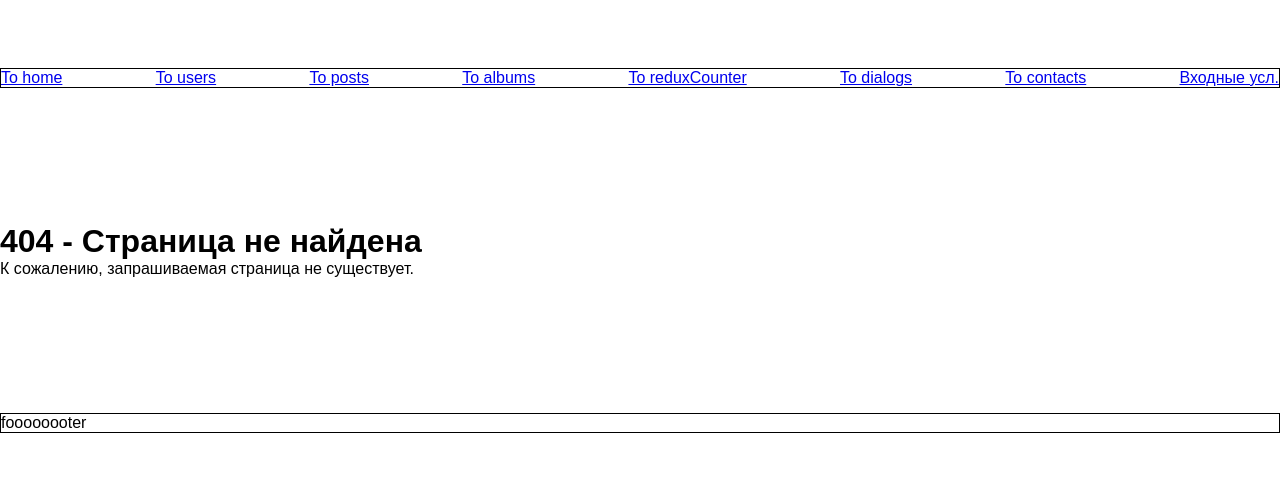
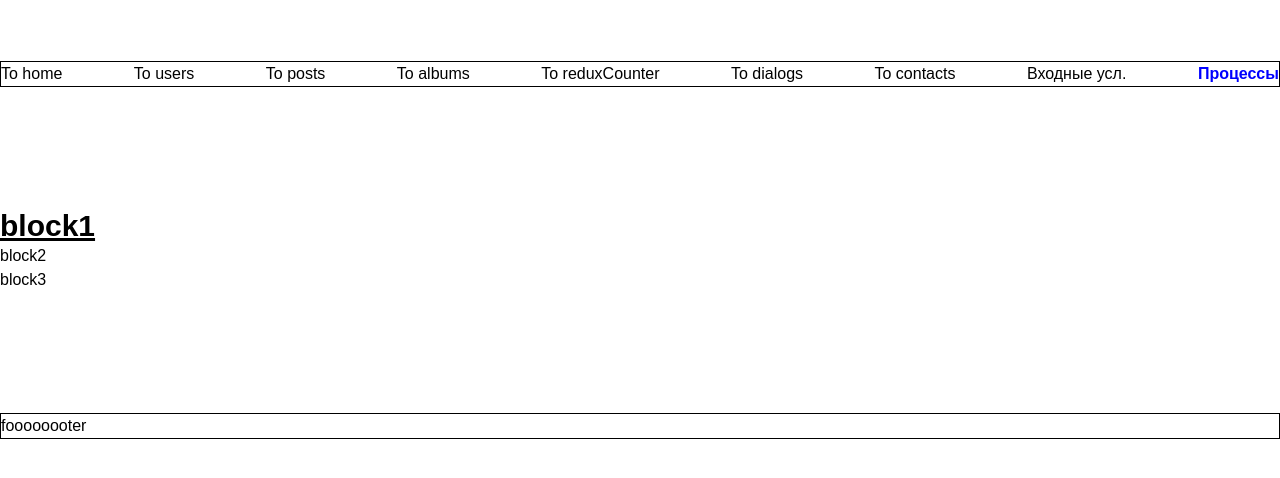
Before and after one commit to sandrbuz/next-js-project1, a Next.js app: page /processesDrag in a window 1280 px wide. Before the commit this address had no page. Shown: the top 478 px of the page. Built offline with nearby package versions, Linux system fonts and the light colour scheme.

Commit message:
install tailwind

```diff
--- a/Components/Header.js
+++ b/Components/Header.js
@@ -14,6 +14,7 @@ const navigation = [
     { id: 5, href: "/dialogs/1", title: "To dialogs" },
     { id: 5, href: "/contacts", title: "To contacts" },
     { id: 6, href: "/dragDrop", title: "Входные усл." },
+    { id: 6, href: "/processesDrag", title: "Процессы" },
 ]
 
 export default function Header() {
--- a/app/globals.css
+++ b/app/globals.css
@@ -1,3 +1,8 @@
+@tailwind base;
+@tailwind components;
+@tailwind utilities;
+
+
 *{
   margin: 0;
   padding: 0;
--- a/app/layout.js
+++ b/app/layout.js
@@ -7,6 +7,7 @@ import Footer from "../Components/Footer";
 import ClientProvider from "@/store/ClientStoreProvider";
 import { Provider } from "react-redux";
 import store from "@/store/redux-store";
+import './globals.css'
 
 const geistSans = localFont({
   src: "./fonts/GeistVF.woff",
--- /dev/null
+++ b/app/processesDrag/page.js
@@ -0,0 +1,18 @@
+
+const Processes = () => {
+  return (
+    <div>
+        <div className="text-3xl font-bold underline">
+            block1
+        </div>
+        <div>
+            block2
+        </div>
+        <div>
+            block3
+        </div>
+    </div>
+  )
+}
+
+export default Processes
--- a/package.json
+++ b/package.json
@@ -16,5 +16,10 @@
     "react": "^18.3.1",
     "react-dom": "^18.3.1",
     "react-redux": "^9.1.2"
+  },
+  "devDependencies": {
+    "autoprefixer": "^10.4.21",
+    "postcss": "^8.5.3",
+    "tailwindcss": "^3.4.1"
   }
 }
--- /dev/null
+++ b/postcss.config.js
@@ -0,0 +1,6 @@
+module.exports = {
+  plugins: {
+    tailwindcss: {},
+    autoprefixer: {},
+  },
+}
--- /dev/null
+++ b/tailwind.config.js
@@ -0,0 +1,12 @@
+/** @type {import('tailwindcss').Config} */
+module.exports = {
+  content: [
+    "./app/**/*.{js,ts,jsx,tsx}",
+    "./components/**/*.{js,ts,jsx,tsx}",
+    "./pages/**/*.{js,ts,jsx,tsx}",
+  ],
+  theme: {
+    extend: {},
+  },
+  plugins: [],
+};
```
Also changed, not shown: 1 other file (tests, documents, lock files or other folders).
